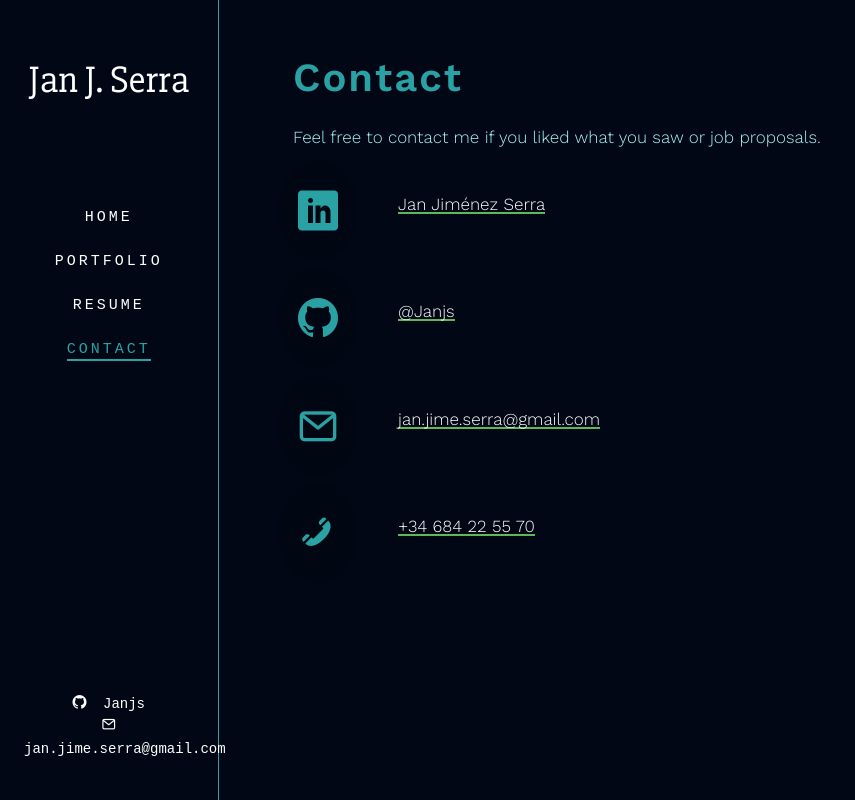
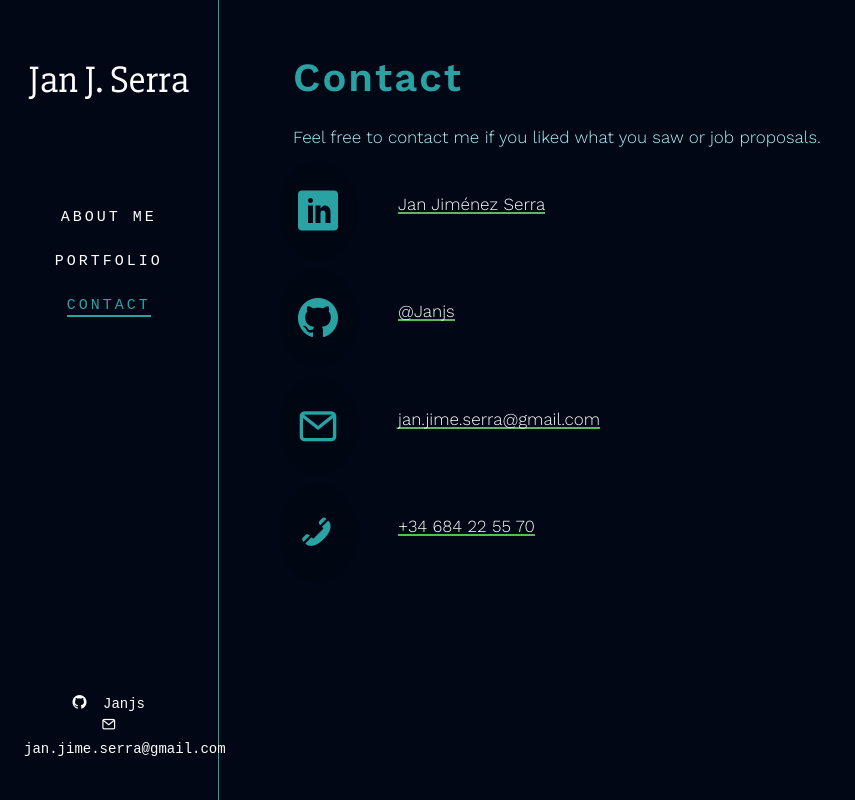
Before and after one commit to Janjs/janjs.github.io, a plain HTML site: page contact.html in a window 1280 px wide. Shown: the whole page, without its empty margins (0-855 px from the left). Drawn offline with nearby package versions, Linux system fonts and the light colour scheme; files whose address does not match are found by name.

Commit message:
remove resume

```diff
--- a/contact.html
+++ b/contact.html
@@ -65,9 +65,9 @@
 			<h1 id="fh5co-logo"><a href="index.html">Jan J. Serra</a></h1>
 			<nav id="fh5co-main-menu" role="navigation">
 				<ul>
-					<li><a href="index.html">Home</a></li>
+					<li><a href="index.html">About Me</a></li>
 					<li><a href="portfolio.html">Portfolio</a></li>
-					<li><a href="resume.html">Resume</a></li>
+					<!-- <li><a href="resume.html">Resume</a></li> -->
 					<li class="fh5co-active"><a href="contact.html">Contact</a></li>
 				</ul>
 			</nav>
```
Also changed, not shown: index.html (+2 -2 lines), portfolio.html (+2 -2 lines), resume.html (+1 -1 lines), 2 other files.
